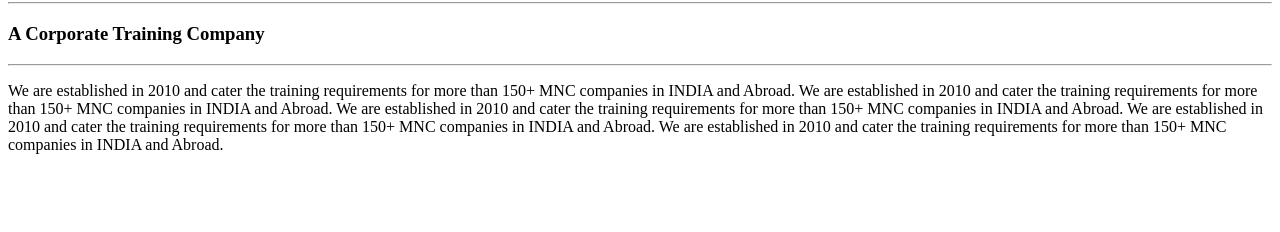
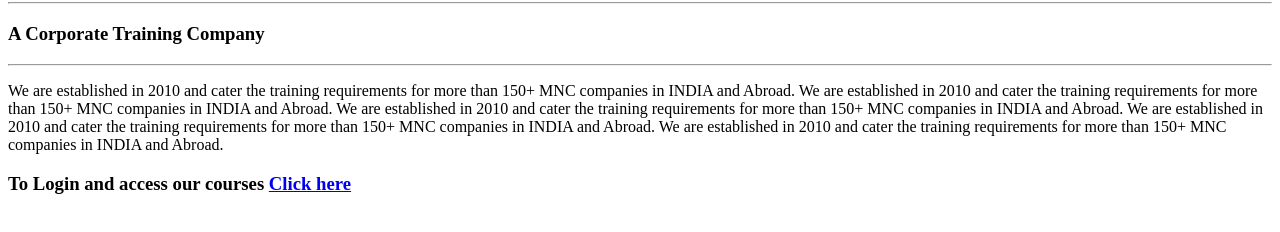
Before and after one commit to pankajanadure/sunsofttechy, a plain HTML site: page index.html in a window 1280 px wide. Shown: the part 64-296 px from the top of the page. Drawn offline with Linux system fonts and the light colour scheme.

Commit message:
Added link to login page

```diff
--- a/index.html
+++ b/index.html
@@ -14,5 +14,8 @@
       We are established in 2010 and cater the training requirements for more than 150+ MNC companies in INDIA and Abroad.
       We are established in 2010 and cater the training requirements for more than 150+ MNC companies in INDIA and Abroad.
   </p>
+  <h3>
+    To Login and access our courses <a href='login.html'>Click here</a>
+  </h3>
   </body>
 </html>
```
